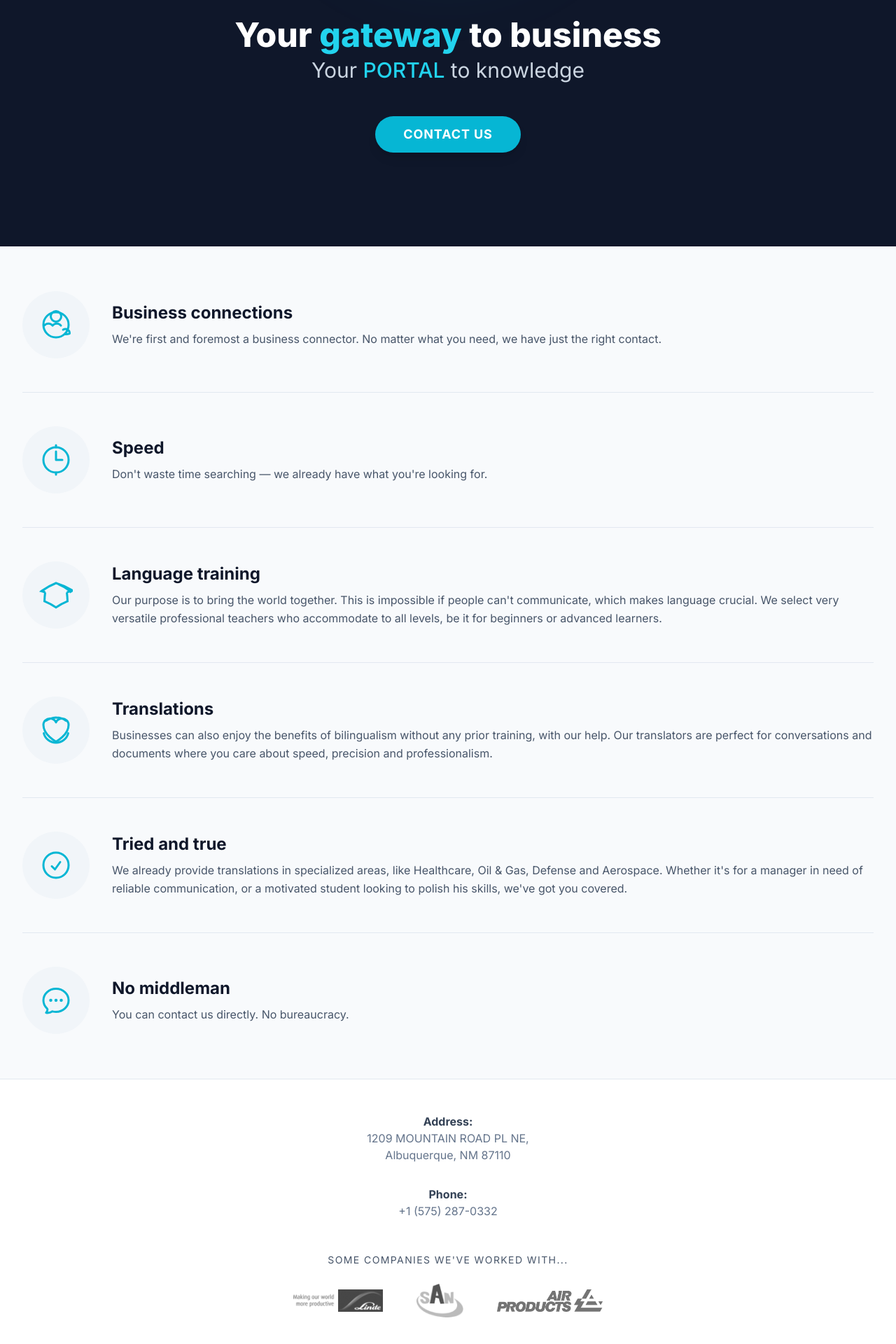
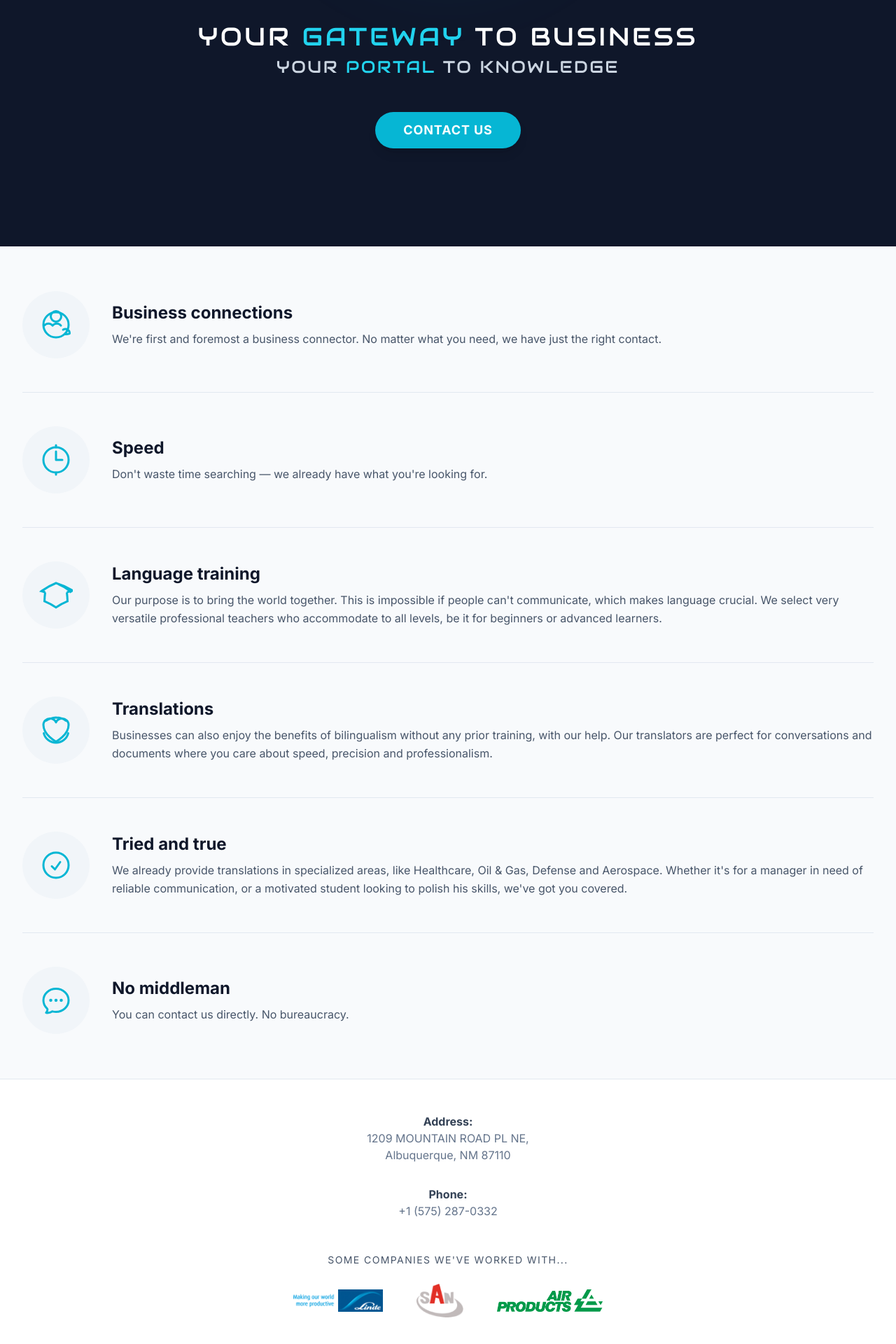
Before and after one commit to hcet-sudo/dyrrheim-site, a React (Vite) app: page / in a window 1280 px wide. Shown: the part 448-2368 px from the top of the page at 70% size. Built offline with nearby package versions, Linux system fonts and the light colour scheme.

Commit message:
Add files via upload

```diff
--- a/components/ContactPage.tsx
+++ b/components/ContactPage.tsx
@@ -1,6 +1,7 @@
+
 import React from 'react';
-import LogoIcon from './icons/LogoIcon';
-import WhatsappIcon from './icons/WhatsappIcon';
+import LogoIcon from './icons/LogoIcon.tsx';
+import WhatsappIcon from './icons/WhatsappIcon.tsx';
 
 const ContactPage: React.FC = () => {
     return (
@@ -27,9 +28,7 @@ const ContactPage: React.FC = () => {
                 </div>
 
                 <a
-                    href="https://wa.me/447915607729"
-                    target="_blank"
-                    rel="noopener noreferrer"
+                    href="#"
                     className="mt-12 inline-flex items-center gap-3 bg-green-500 text-white font-bold py-4 px-8 rounded-full text-lg uppercase tracking-wider transition-all duration-300 ease-in-out hover:bg-green-600 focus:outline-none focus:ring-4 focus:ring-green-500/50"
                 >
                     <WhatsappIcon className="w-7 h-7" />
--- a/components/Footer.tsx
+++ b/components/Footer.tsx
@@ -25,9 +25,9 @@ const Footer: React.FC = () => {
                 <div>
                     <h4 className="text-sm uppercase tracking-widest text-slate-600 dark:text-slate-500 mb-6">Some companies we've worked with...</h4>
                     <div className="flex flex-wrap justify-center items-center gap-x-12 gap-y-6">
-                       <img src={linde} alt="Linde" className="h-8 w-auto transition-all duration-300 filter grayscale hover:grayscale-0" />
-                       <img src={san} alt="SAN" className="h-12 w-auto transition-all duration-300 filter grayscale hover:grayscale-0" />
-                       <img src={airproducts} alt="Air Products" className="h-8 w-auto transition-all duration-300 filter grayscale hover:grayscale-0" />
+                       <img loading="lazy" src={linde} alt="Linde" className="h-8 w-auto transition-all duration-300" />
+                       <img loading="lazy" src={san} alt="SAN" className="h-12 w-auto transition-all duration-300" />
+                       <img loading="lazy" src={airproducts} alt="Air Products" className="h-8 w-auto transition-all duration-300" />
                     </div>
                 </div>
             </div>
--- a/components/HomePage.tsx
+++ b/components/HomePage.tsx
@@ -1,9 +1,12 @@
+
+
+
 import React from 'react';
-import type { Page } from '../App';
-import LogoIcon from './icons/LogoIcon';
-import ServiceCard from './ServiceCard';
-import Footer from './Footer';
-import { serviceData } from '../constants';
+import type { Page } from '../App.tsx';
+import LogoIcon from './icons/LogoIcon.tsx';
+import ServiceCard from './ServiceCard.tsx';
+import Footer from './Footer.tsx';
+import { serviceData } from '../constants.tsx';
 
 interface HomePageProps {
     onNavigate: (page: Page) => void;
@@ -22,10 +25,10 @@ const HomePage: React.FC<HomePageProps> = ({ onNavigate }) => {
                     DYRRHEIM
                 </h2>
 
-                <h1 className="text-4xl md:text-5xl font-extrabold text-white leading-tight mt-4">
+                <h3 className="font-audiowide uppercase text-2xl md:text-4xl text-white leading-tight mt-4 tracking-widest">
                     Your <span className="text-cyan-400">gateway</span> to business
-                </h1>
-                <p className="text-2xl md:text-3xl font-light text-slate-300 mt-2">Your <span className="text-cyan-400 font-medium">PORTAL</span> to knowledge</p>
+                </h3>
+                <p className="font-audiowide uppercase text-xl md:text-2xl text-slate-300 mt-2 tracking-widest">Your <span className="text-cyan-400 font-medium">PORTAL</span> to knowledge</p>
 
                 <button
                     onClick={() => onNavigate('contact')}
```
Also changed, not shown: components/LoadingSpinner.tsx (added, +11 -0 lines).
